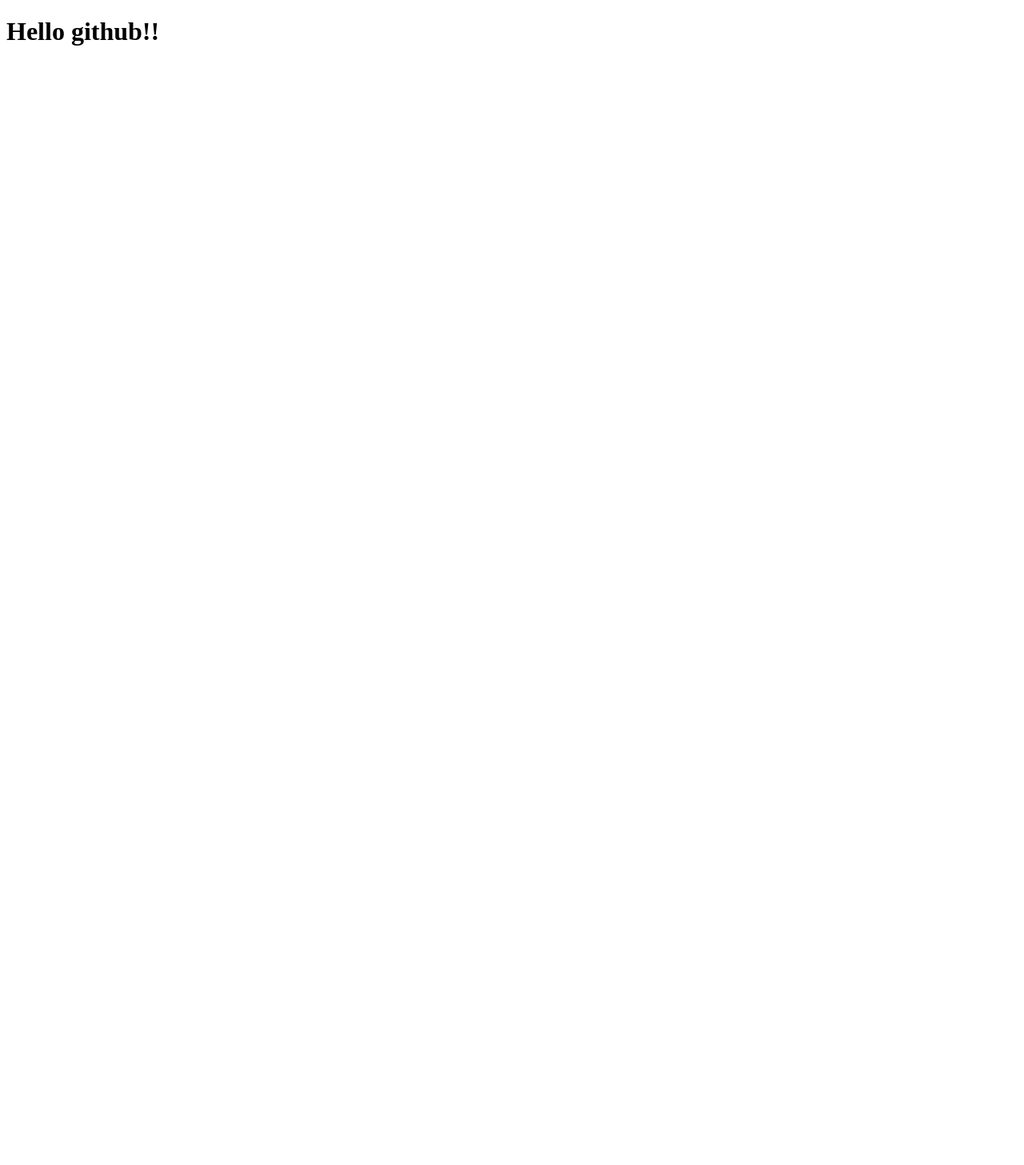
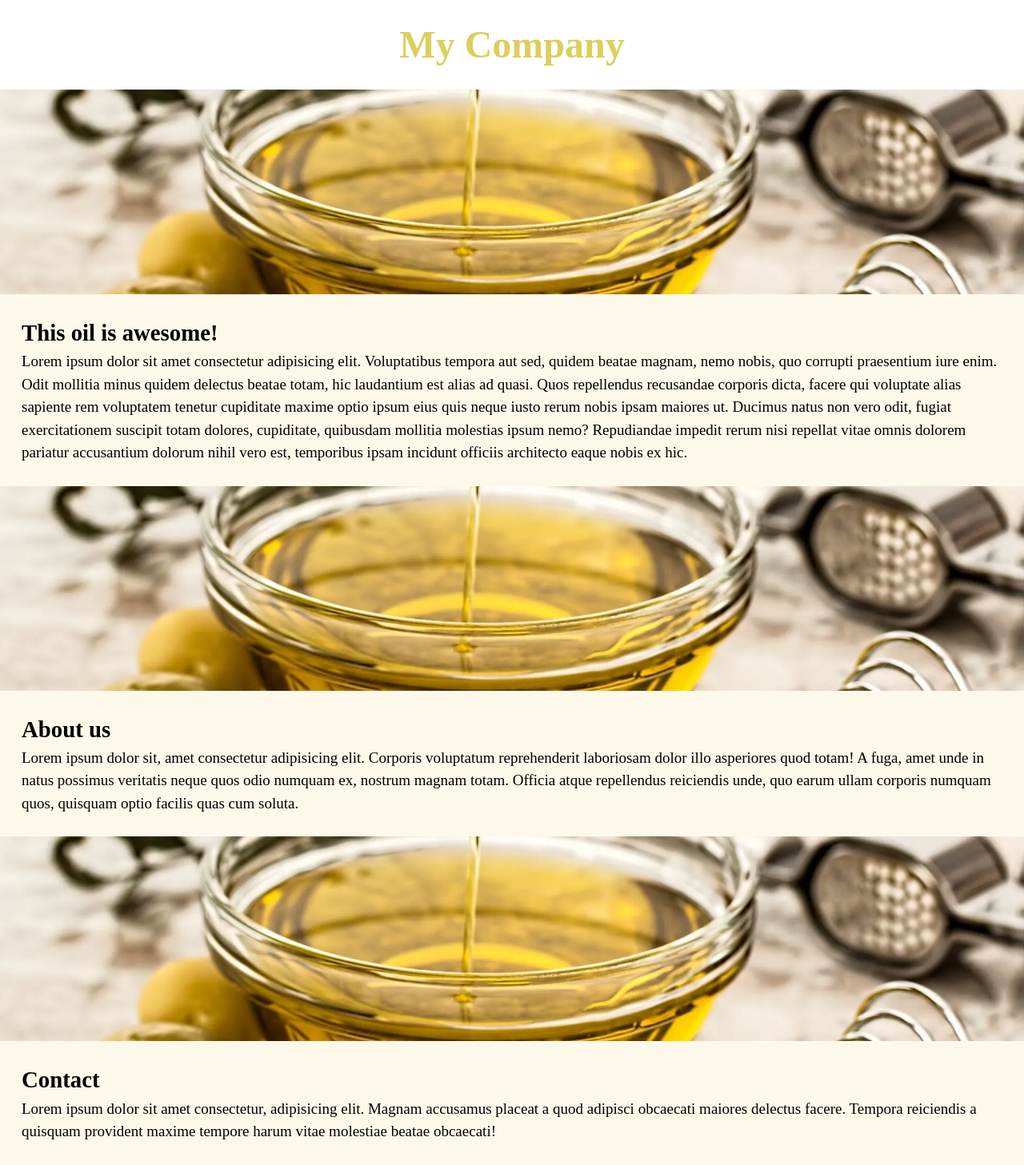
Before and after one commit to annaegea07/ejercicio04, a plain HTML site: page index.html in a window 1280 px wide. Shown: the whole page at 80% size. Before the commit the page ends 800 px from the top, so only its background shows below. Drawn offline with Linux system fonts and the light colour scheme; files whose address does not match are found by name.

Commit message:
index.html

```diff
--- a/index.html
+++ b/index.html
@@ -1,11 +1,31 @@
 <!DOCTYPE html>
-<html lang="en">
-<head>
-    <meta charset="UTF-8">
-    <meta name="viewport" content="width=device-width, initial-scale=1.0">
-    <title>Document</title>
-</head>
-<body>
-    <h1>Hello github!!</h1>
-</body>
+<html lang="es">
+  <head>
+    <meta charset="UTF-8" />
+    <meta name="viewport" content="width=device-width, initial-scale=1.0" />
+    <title>Exercise</title>
+    <link rel="stylesheet" href="./css/reset.css">
+    <link rel="stylesheet" href="./css/style.css">
+  </head>
+
+  <body>
+    <header>
+      <h1>My Company</h1>
+    </header>
+    <div class="parallax"></div>
+    <section class="parrafos">
+      <h3>This oil is awesome!</h3>
+      <p>Lorem ipsum dolor sit amet consectetur adipisicing elit. Voluptatibus tempora aut sed, quidem beatae magnam, nemo nobis, quo corrupti praesentium iure enim. Odit mollitia minus quidem delectus beatae totam, hic laudantium est alias ad quasi. Quos repellendus recusandae corporis dicta, facere qui voluptate alias sapiente rem voluptatem tenetur cupiditate maxime optio ipsum eius quis neque iusto rerum nobis ipsam maiores ut. Ducimus natus non vero odit, fugiat exercitationem suscipit totam dolores, cupiditate, quibusdam mollitia molestias ipsum nemo? Repudiandae impedit rerum nisi repellat vitae omnis dolorem pariatur accusantium dolorum nihil vero est, temporibus ipsam incidunt officiis architecto eaque nobis ex hic.</p>
+    </section>
+    <div class="parallax"></div>
+    <section class="parrafos">
+      <h3>About us</h3>
+      <p>Lorem ipsum dolor sit, amet consectetur adipisicing elit. Corporis voluptatum reprehenderit laboriosam dolor illo asperiores quod totam! A fuga, amet unde in natus possimus veritatis neque quos odio numquam ex, nostrum magnam totam. Officia atque repellendus reiciendis unde, quo earum ullam corporis numquam quos, quisquam optio facilis quas cum soluta.</p>
+    </section>
+    <div class="parallax"></div>
+    <section class="parrafos">
+      <h3>Contact</h3>
+      <p>Lorem ipsum dolor sit amet consectetur, adipisicing elit. Magnam accusamus placeat a quod adipisci obcaecati maiores delectus facere. Tempora reiciendis a quisquam provident maxime tempore harum vitae molestiae beatae obcaecati!</p>
+    </section>
+  </body>
 </html>
```
